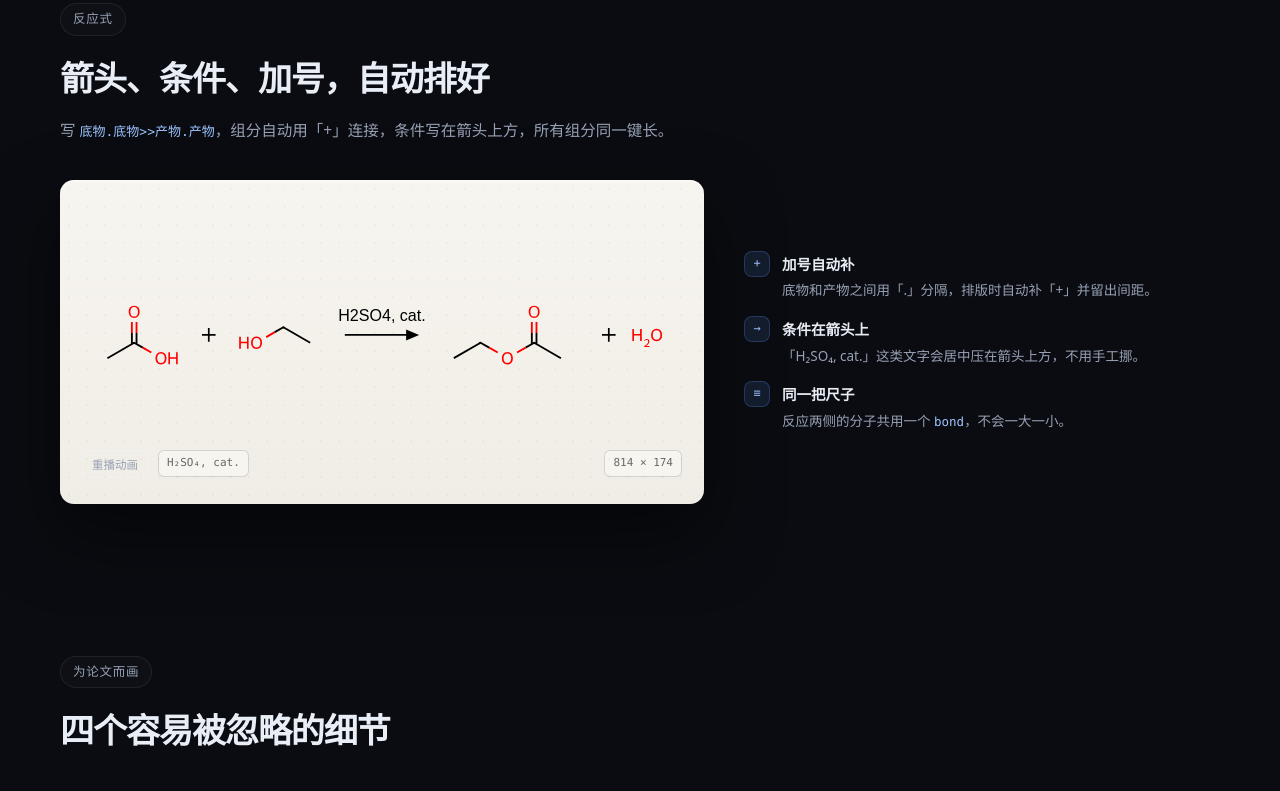
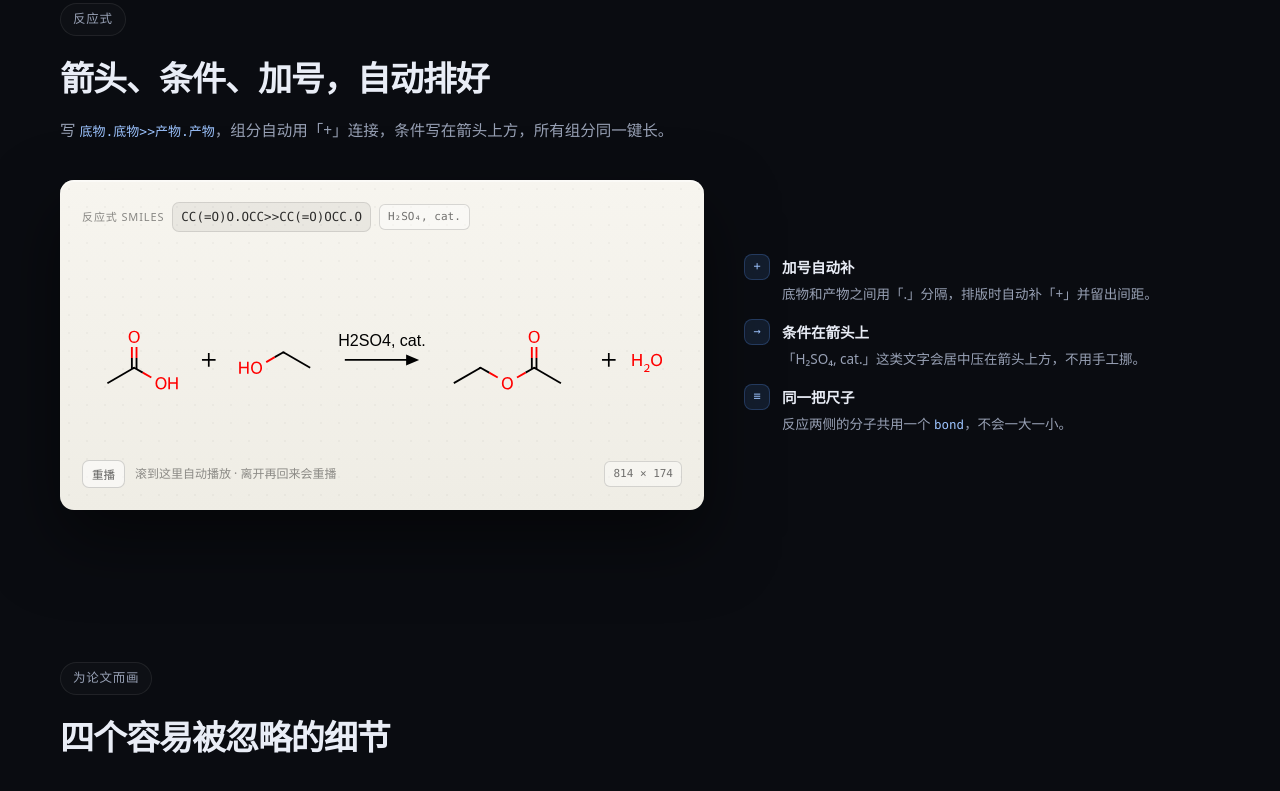
Before and after one commit to Hilyce/dsh-plugin-chemdraw, a website: page demo/index.html in a window 1280 px wide. Shown: the part 1514-2305 px from the top of the page. Drawn offline with Linux system fonts and the light colour scheme.

Commit message:
feat(demo): show reaction SMILES and trigger the reveal only when in view

```diff
--- a/demo/index.html
+++ b/demo/index.html
@@ -165,12 +165,30 @@
   .note p{margin:0;font-size:13.5px;color:var(--muted)}
 
   /* reaction */
-  .reaction-paper{padding:26px 22px}
-  .reaction-stage{height:230px}
+  .reaction-paper{padding:22px}
+  .rxn-head{display:flex;align-items:center;gap:8px;flex-wrap:wrap;margin:0 0 14px;position:relative;z-index:1}
+  .rxn-label{font-size:11px;letter-spacing:.08em;text-transform:uppercase;color:rgba(0,0,0,.45)}
+  .rxn-smi{
+    font-family:var(--mono);font-size:12.5px;color:rgba(0,0,0,.82);
+    background:rgba(0,0,0,.05);border:1px solid rgba(0,0,0,.1);border-radius:7px;
+    padding:4px 8px;word-break:break-all;
+  }
+  .reaction-stage{height:200px}
+  .reaction-stage .reveal-x{width:100%;height:100%}
+  .reaction-stage .mol{width:100%;height:100%}
+  /* 注意：被 clip-path 裁掉的元素，IntersectionObserver 的 ratio 会一直是 0，
+     所以观察的是外面这个不裁剪的 .reaction-stage，动画加在里面的 #rxn 上。 */
   .reveal-x{transition:clip-path 1.3s cubic-bezier(.5,0,.2,1)}
   .js .reveal-x{clip-path:inset(0 100% 0 0)}
   .js .reveal-x.in{clip-path:inset(0 0 0 0)}
-  .reaction-tools{display:flex;align-items:center;gap:10px;margin-top:14px}
+  .reaction-tools{display:flex;align-items:center;gap:10px;margin-top:14px;position:relative;z-index:1;flex-wrap:wrap}
+  .reaction-tools .copy{
+    position:static;color:rgba(0,0,0,.62);border-color:rgba(0,0,0,.16);
+    background:rgba(255,255,255,.55);
+  }
+  .reaction-tools .copy:hover{background:rgba(255,255,255,.85);color:rgba(0,0,0,.8)}
+  .reaction-tools .chip,.rxn-head .chip{color:rgba(0,0,0,.55);border-color:rgba(0,0,0,.14);background:rgba(255,255,255,.4)}
+  .rxn-hint{font-size:12px;color:rgba(0,0,0,.42)}
 
   /* features */
   .grid-4{display:grid;grid-template-columns:repeat(4,1fr);gap:14px}
@@ -982,8 +1000,14 @@ L 1320.7 1184.8
 
     <div class="split">
       <div class="paper reaction-paper reveal">
-        <div class="reaction-stage reveal-x" id="rxn">
-          <svg xmlns="http://www.w3.org/2000/svg" viewBox="0 0 814.3 173.9" class="mol" role="img" aria-hidden="true"><g transform="translate(-1152.80 -1129.00)">
+        <div class="rxn-head">
+          <span class="rxn-label">反应式 SMILES</span>
+          <code class="rxn-smi">CC(=O)O.OCC&gt;&gt;CC(=O)OCC.O</code>
+          <span class="chip">H₂SO₄, cat.</span>
+        </div>
+        <div class="reaction-stage">
+          <div class="reveal-x" id="rxn">
+            <svg xmlns="http://www.w3.org/2000/svg" viewBox="0 0 814.3 173.9" class="mol" role="img" aria-hidden="true"><g transform="translate(-1152.80 -1129.00)">
 <path class='bond-0 atom-0 atom-1' d='M 1187.3,1266.4 L 1223.6,1245.4' style='fill:none;fill-rule:evenodd;stroke:#000000;stroke-width:2.5px;stroke-linecap:butt;stroke-linejoin:miter;stroke-opacity:1' />
 <path class='bond-1 atom-1 atom-2' d='M 1226.8,1247.2 L 1226.8,1232.3' style='fill:none;fill-rule:evenodd;stroke:#000000;stroke-width:2.5px;stroke-linecap:butt;stroke-linejoin:miter;stroke-opacity:1' />
 <path class='bond-1 atom-1 atom-2' d='M 1226.8,1232.3 L 1226.8,1217.4' style='fill:none;fill-rule:evenodd;stroke:#FF0000;stroke-width:2.5px;stroke-linecap:butt;stroke-linejoin:miter;stroke-opacity:1' />
@@ -1188,10 +1212,11 @@ Q 1242.5 1234.3, 1243.9 1235.9
 Q 1245.2 1237.6, 1247.7 1237.6
 ' fill='#FF0000'/>
 </g><text x="407.10" y="86.95" text-anchor="middle" font-family="Arial, Helvetica, sans-serif" font-size="21.84" fill="#000000">H2SO4, cat.</text></svg>
+          </div>
         </div>
         <div class="reaction-tools">
-          <button class="copy" style="position:static" data-replay="rxn">重播动画</button>
-          <span class="chip">H₂SO₄, cat.</span>
+          <button class="copy" data-replay="rxn">重播</button>
+          <span class="rxn-hint">滚到这里自动播放 · 离开再回来会重播</span>
           <span class="chip" style="margin-left:auto">814 × 174</span>
         </div>
       </div>
@@ -1865,7 +1890,10 @@ Q 1216.5 1209.4, 1216.5 1211.0
   }
 
   if (!reduce) {
-    document.querySelectorAll('.mol').forEach((svg, i) => paint(svg, { delay: 200 + i * 60 }));
+    document.querySelectorAll('.mol').forEach((svg, i) => {
+      if (svg.closest('#rxn')) return; // 反应式等滚动到位再画，避免还没滑到就播完
+      paint(svg, { delay: 200 + i * 60 });
+    });
   }
 
   /* ---- 打字机循环 ---- */
@@ -1915,7 +1943,7 @@ Q 1216.5 1209.4, 1216.5 1211.0
   if (typedEl) setTimeout(cycle, 1400);
 
   /* ---- 滚动进入（老浏览器 / 无 IO 时直接全部显示，不留白） ---- */
-  const revealables = [...document.querySelectorAll('.reveal, .reveal-x')];
+  const revealables = [...document.querySelectorAll('.reveal')];
   if (!('IntersectionObserver' in window)) {
     revealables.forEach((el) => el.classList.add('in'));
   } else {
@@ -1929,16 +1957,60 @@ Q 1216.5 1209.4, 1216.5 1211.0
     revealables.forEach((el) => io.observe(el));
   }
 
-  /* ---- 重播 ---- */
+  /* ---- 反应式：真正滚到 55% 可见才播；离开视野复位，下次进来自动重播 ---- */
+  const rxn = document.getElementById('rxn');
+
+  function playRxn() {
+    if (!rxn) return;
+    rxn.style.transition = '';
+    rxn.classList.add('in');
+    if (!reduce) paint(rxn.querySelector('.mol'), { delay: 80, duration: 1200, stagger: 10 });
+  }
+
+  function resetRxn() {
+    if (!rxn) return;
+    rxn.style.transition = 'none';
+    rxn.classList.remove('in');
+    void rxn.offsetWidth;
+    rxn.style.transition = '';
+  }
+
+  if (rxn) {
+    // 观察未裁剪的外层：clip-path 会让 IO 的可见比例恒为 0，不能直接观察 #rxn
+    const watch = rxn.parentElement || rxn;
+    if (!('IntersectionObserver' in window)) {
+      rxn.classList.add('in');
+    } else {
+      let shown = false;
+      const rxnIO = new IntersectionObserver((entries) => {
+        for (const entry of entries) {
+          const ready = entry.isIntersecting && entry.intersectionRatio >= 0.55;
+          if (ready && !shown) {
+            shown = true;
+            requestAnimationFrame(playRxn);
+          } else if (!ready && shown && entry.intersectionRatio < 0.15) {
+            shown = false;
+            resetRxn();
+          }
+        }
+      }, { threshold: [0, 0.15, 0.55, 0.8] });
+      rxnIO.observe(watch);
+    }
+  }
+
+  /* ---- 重播按钮 ---- */
   document.querySelectorAll('[data-replay]').forEach((btn) => {
     btn.addEventListener('click', () => {
       const el = document.getElementById(btn.dataset.replay);
       if (!el) return;
+      if (el.id === 'rxn') {
+        resetRxn();
+        requestAnimationFrame(playRxn);
+        return;
+      }
       el.classList.remove('in');
       void el.getBoundingClientRect();
       requestAnimationFrame(() => el.classList.add('in'));
-      const svg = el.querySelector('.mol');
-      if (svg && !reduce) paint(svg, { delay: 60, duration: 1200, stagger: 10 });
     });
   });
 
@@ -1989,21 +2061,6 @@ Q 1216.5 1209.4, 1216.5 1211.0
       setTimeout(() => { btn.textContent = old; btn.classList.remove('done'); }, 2400);
     });
   });
-
-  /* ---- 首次进入时重播反应式 ---- */
-  const rxn = document.getElementById('rxn');
-  if (rxn) {
-    const rxnIO = new IntersectionObserver((entries) => {
-      for (const entry of entries) {
-        if (!entry.isIntersecting) continue;
-        rxn.classList.remove('in');
-        void rxn.getBoundingClientRect();
-        setTimeout(() => rxn.classList.add('in'), 150);
-        rxnIO.disconnect();
-      }
-    }, { threshold: 0.35 });
-    rxnIO.observe(rxn);
-  }
 })();
 </script>
 </body>
```
Also changed, not shown: demo/template.html (+84 -27 lines), demo/README.md.
